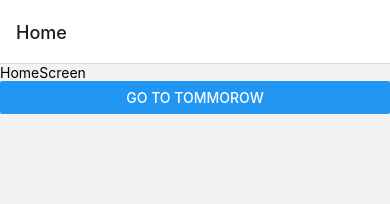
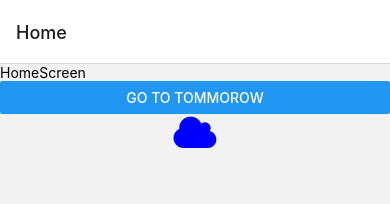
Before and after one commit to webnikler/weather, a React Native app: screen /Home in a window 390 px wide. Shown: the top 204 px of the page. Built offline with nearby package versions, Linux system fonts and the light colour scheme.

Commit message:
add icon component

```diff
--- /dev/null
+++ b/components/Icon.js
@@ -0,0 +1,21 @@
+import { Icon as IconElement } from 'react-native-elements';
+
+const Icon = ({
+    color = '#fff',
+    size = 28,
+    name,
+    type = 'font-awesome',
+}) => (
+    <IconElement type={type} name={name} size={size} color={color}/>
+);
+
+export class IconName {
+    static cloud = 'cloud';
+    static sun = 'sun';
+    static clouds = 'clouds';
+    static cloudBolt = 'cloud-bolt';
+    static cloudDrizzle = 'cloud-drizzle';
+    static cloudSunRain = 'cloud-sun-rain';
+}
+
+export default Icon;
--- a/screens/HomeScreen.js
+++ b/screens/HomeScreen.js
@@ -1,4 +1,5 @@
 import { View, Text, Button } from 'react-native';
+import Icon, { IconName } from '../components/Icon';
 
 const HomeScreen = ({ navigation }) => {
   return (
@@ -8,6 +9,7 @@ const HomeScreen = ({ navigation }) => {
         title='Go to Tommorow'
         onPress={() => navigation.navigate('Tommorow')}
       />
+      <Icon name={IconName.cloud} size={40} color='blue'/>
     </View>
   );
 }
```
Also changed, not shown: package.json (+9 -4 lines), 1 other file (tests, documents, lock files or other folders).
